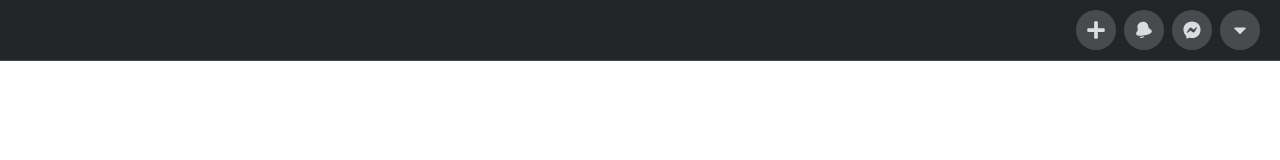
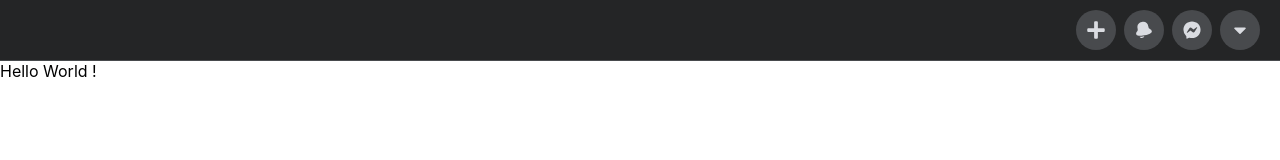
Before and after one commit to hendrygl/test-react, a React (Create React App) app: page / in a window 1280 px wide. Shown: the top 160 px of the page. Built offline with nearby package versions, Linux system fonts and the light colour scheme.

Commit message:
fix testing

```diff
--- a/src/App.tsx
+++ b/src/App.tsx
@@ -15,6 +15,7 @@ import { CSSTransition } from 'react-transition-group';
 
 function App() {
   return (
+    <>
       <Navbar>
         <NavItem icon={<PlusIcon />} />
         <NavItem icon={<BellIcon />} />
@@ -23,6 +24,10 @@ function App() {
           <DropdownMenu />
         </NavItem>
       </Navbar>
+      <main>
+        Hello World !
+      </main>
+    </>
   );
 }
 
```
Also changed, not shown: 1 other file (tests, documents, lock files or other folders). Lines whose indentation alone changed are shown as unchanged.
